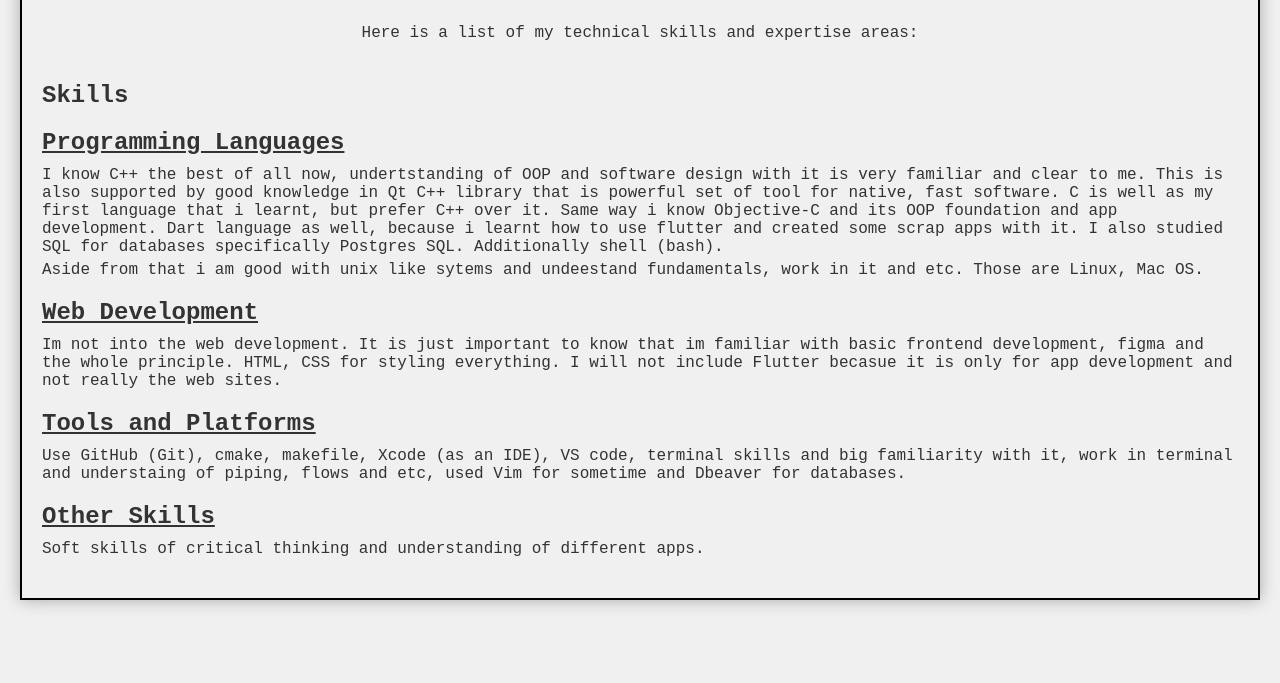
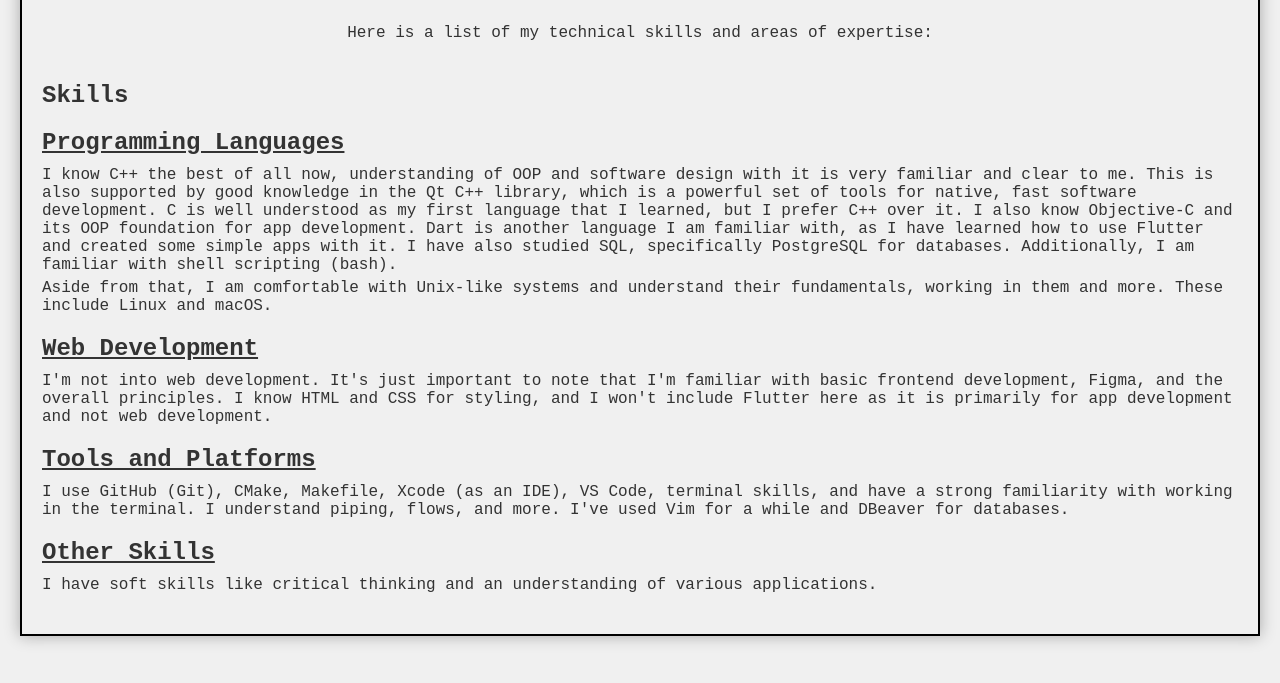
Before and after one commit to IvanKoskov/about, a plain HTML site: page index.html in a window 1280 px wide. Shown: the part 117-800 px from the top of the page. Drawn offline with Linux system fonts and the light colour scheme.

Commit message:
Update index.html
errors fixes

```diff
--- a/index.html
+++ b/index.html
@@ -40,35 +40,28 @@
 <body>
 
     <h1>Welcome to My Skills Page!</h1>
-    <p>Here is a list of my technical skills and expertise areas:</p>
+    <p>Here is a list of my technical skills and areas of expertise:</p>
 
     <div class="skills">
         <h2>Skills</h2>
         <div class="skill">
             <h3>Programming Languages</h3>
-            <p>I know C++ the best of all now, undertstanding of OOP and software design with it is very familiar and clear to me. This is also supported by good knowledge in Qt C++ library that is powerful
-                set of tool for native, fast software. C is well as my first language that i learnt, but prefer C++ over it. Same way i know Objective-C and its OOP foundation and app development. Dart language as well, because i learnt how to use flutter and created some scrap apps with it.
-                I also studied SQL for databases specifically Postgres SQL. Additionally shell (bash).
-            </p>
-            <p>Aside from that i am good with unix like sytems and undeestand fundamentals, work in it and etc. Those are Linux, Mac OS.
-            </p>
+            <p>I know C++ the best of all now, understanding of OOP and software design with it is very familiar and clear to me. This is also supported by good knowledge in the Qt C++ library, which is a powerful set of tools for native, fast software development. C is well understood as my first language that I learned, but I prefer C++ over it. I also know Objective-C and its OOP foundation for app development. Dart is another language I am familiar with, as I have learned how to use Flutter and created some simple apps with it. I have also studied SQL, specifically PostgreSQL for databases. Additionally, I am familiar with shell scripting (bash).</p>
+            <p>Aside from that, I am comfortable with Unix-like systems and understand their fundamentals, working in them and more. These include Linux and macOS.</p>
         </div>
         <div class="skill">
             <h3>Web Development</h3>
-            <p>Im not into the web development. It is just important to know that im familiar with basic frontend development, figma and the whole principle. HTML, CSS for styling everything. I will not include Flutter
-                becasue it is only for app development and not really the web sites.
-            </p>
+            <p>I'm not into web development. It's just important to note that I'm familiar with basic frontend development, Figma, and the overall principles. I know HTML and CSS for styling, and I won't include Flutter here as it is primarily for app development and not web development.</p>
         </div>
         <div class="skill">
             <h3>Tools and Platforms</h3>
-            <p>Use GitHub (Git), cmake, makefile, Xcode (as an IDE), VS code, terminal skills and big familiarity with it, work in terminal and understaing of piping, flows and etc, used Vim for sometime and Dbeaver for databases.</p>
+            <p>I use GitHub (Git), CMake, Makefile, Xcode (as an IDE), VS Code, terminal skills, and have a strong familiarity with working in the terminal. I understand piping, flows, and more. I've used Vim for a while and DBeaver for databases.</p>
         </div>
         <div class="skill">
             <h3>Other Skills</h3>
-            <p>Soft skills of critical thinking and understanding of different apps.</p>
+            <p>I have soft skills like critical thinking and an understanding of various applications.</p>
         </div>
     </div>
 
-
 </body>
 </html>
```
